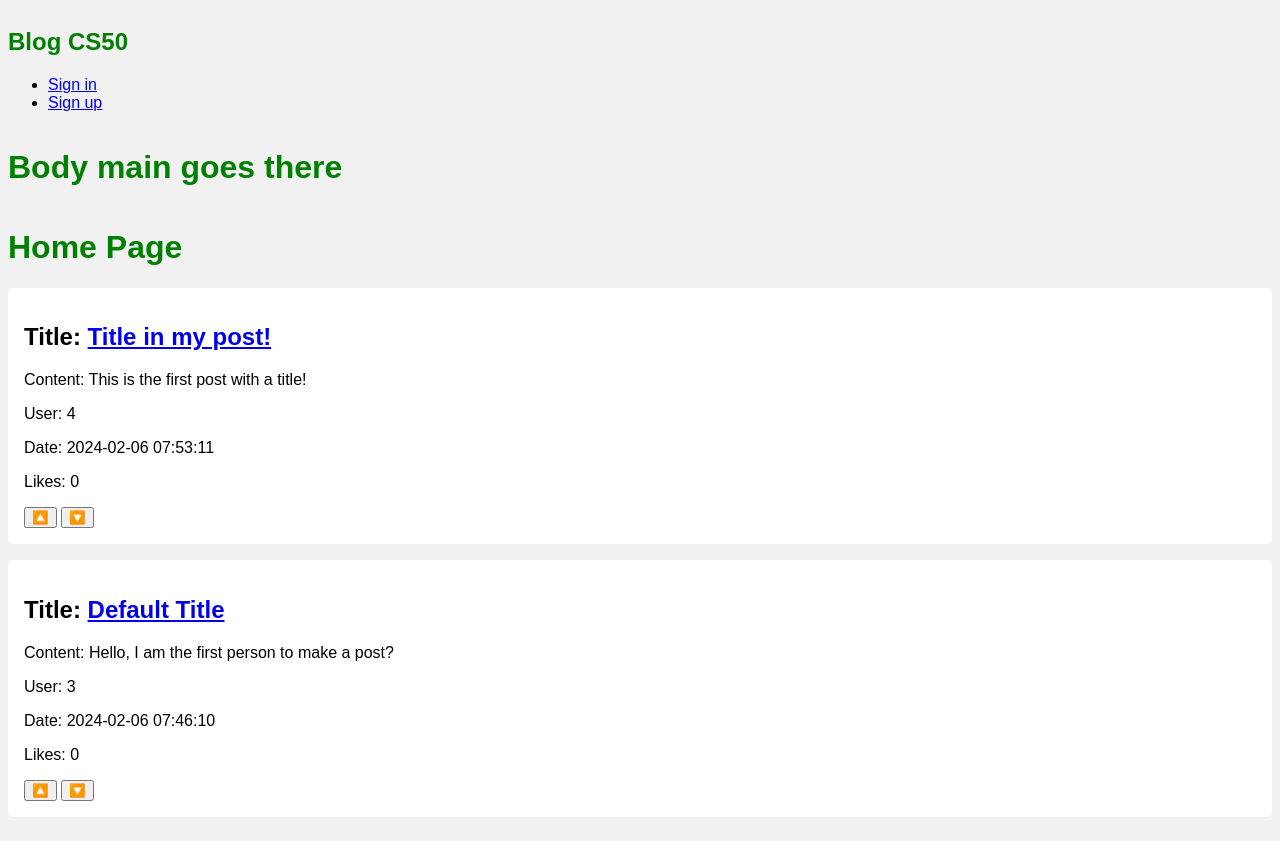
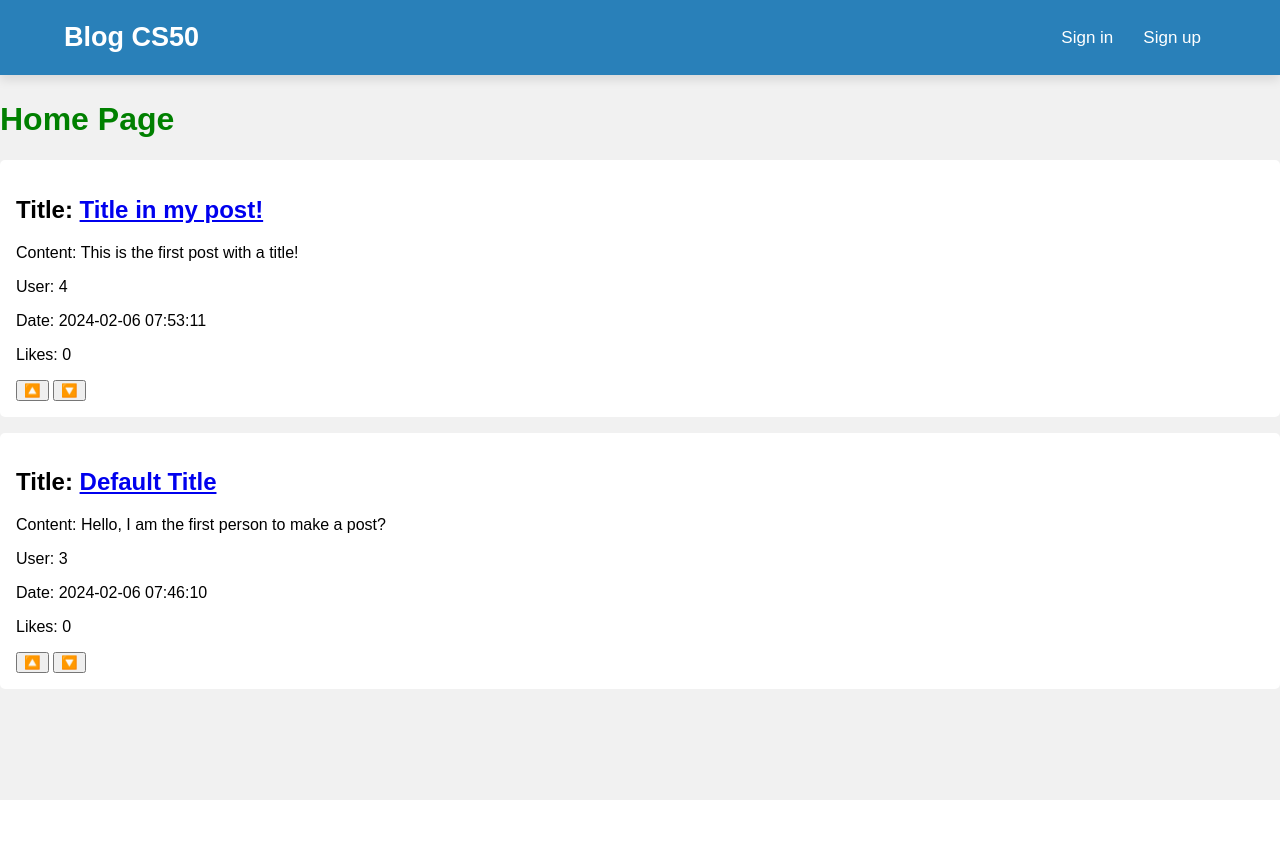
Before and after one commit to Letsdothis94/cs50-FP, a Flask app: page / in a window 1280 px wide. After the commit the page ends 800 px from the top, so only its background shows below. Run offline with Flask 3, Linux system fonts and the light colour scheme; data comes from the database, SQL or seed files in the repository; some libraries are stand-ins or nearby versions.

Commit message:
[navBar]: Added style Navbar

```diff
--- a/static/styles.css
+++ b/static/styles.css
@@ -9,6 +9,52 @@ body {
     font-size: 1rem;
     justify-content: center;
     font-family: Poppins, sans-serif;
+    margin: 0;
+    padding: 0;
+    box-sizing: border-box;
+}
+
+/* navBar */
+nav {
+    position: fixed;
+    left: 0;
+    top: 0;
+    width: 100%;
+    height: 75px;
+    background-color: #2980b9;
+    box-shadow: 0 5px 10px rgba(0, 0, 0, 0.1);
+}
+
+nav .navbar {
+    display: flex;
+    align-items: center;
+    justify-content: space-between;
+    height: 100%;
+    max-width: 90%;
+    background: #2980b9;
+    margin: auto;
+}
+
+nav .navbar .logo {
+    color: #fff;
+    font-size: 27px;
+    font-weight: 600;
+}
+
+.menu {
+    display: flex;
+}
+
+.menu li {
+    list-style: none;
+    margin: 0 15px;
+}
+
+.menu li a {
+    color: #fff;
+    font-size: 17px;
+    font-weight: 500;
+    text-decoration: none;
 }
 
 .description {
--- a/templates/layout.html
+++ b/templates/layout.html
@@ -10,22 +10,22 @@
     <title>{% block title %}{% endblock %}</title>
 </head>
 <nav>
-    <div>
-        <h1>Blog CS50</h1>
-        <div>
+    <div class="navbar">
+        <div class="logo">Blog CS50</div>
+        <!-- <div> -->
             {% if session["user_id"] %}
-            <ul>
+            <ul class="menu">
                 <li><a href="/">Home</a></li>
                 <li><a href="/post">Make a post</a></li>
                 <li><a href="/profile">Profile</a></li>
             </ul>
             {% else %}
-            <ul>
+            <ul class="menu">
                 <li><a href="/login">Sign in</a></li>
                 <li><a href="/signup">Sign up</a></li>
             </ul>
             {% endif %}
-        </div>
+        <!-- </div> -->
     </div>
 </nav>
 
```
